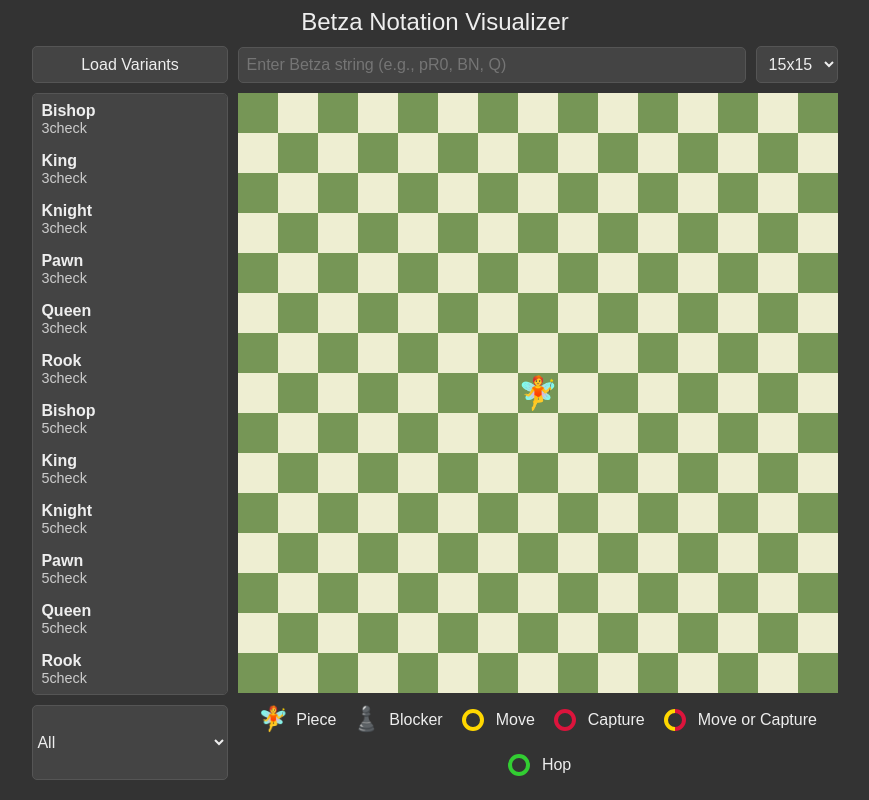
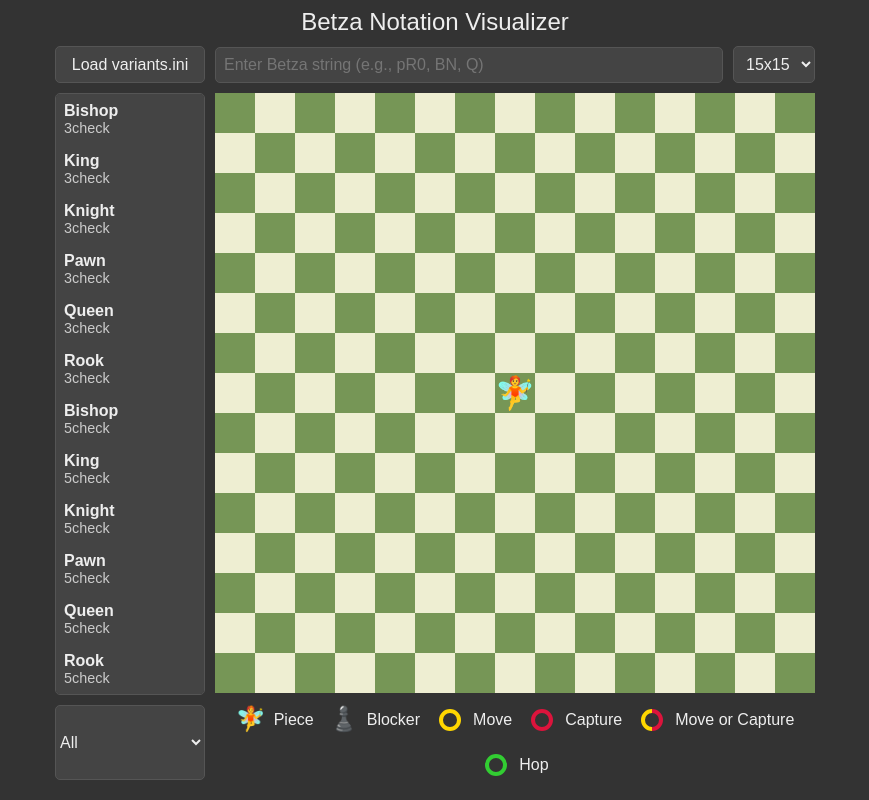
Before and after one commit to gbtami/betza-visualizer, a website with bundled scripts: page index.html in a window 1280 px wide. Shown: the whole page, without its empty margins (205-1074 px from the left). Built offline with nearby package versions, Linux system fonts and the light colour scheme.

Commit message:
Minor styling fixes

```diff
--- a/index.html
+++ b/index.html
@@ -10,7 +10,7 @@
     <div id="grid-container">
         <div class="title">Betza Notation Visualizer</div>
         <div class="load-variants-container">
-            <button id="loadVariantsBtn">Load Variants</button>
+            <button id="loadVariantsBtn">Load variants.ini</button>
             <input type="file" id="variantsFileInput" style="display: none;" accept=".ini">
         </div>
         <div class="board-controls">
--- a/style.css
+++ b/style.css
@@ -13,7 +13,7 @@ body {
 
 #grid-container {
     display: grid;
-    grid-template-columns: auto var(--board-size);
+    grid-template-columns: calc(var(--board-size) / 4) var(--board-size);
     grid-template-rows: auto 1fr;
     gap: 10px;
     max-width: fit-content;
```
